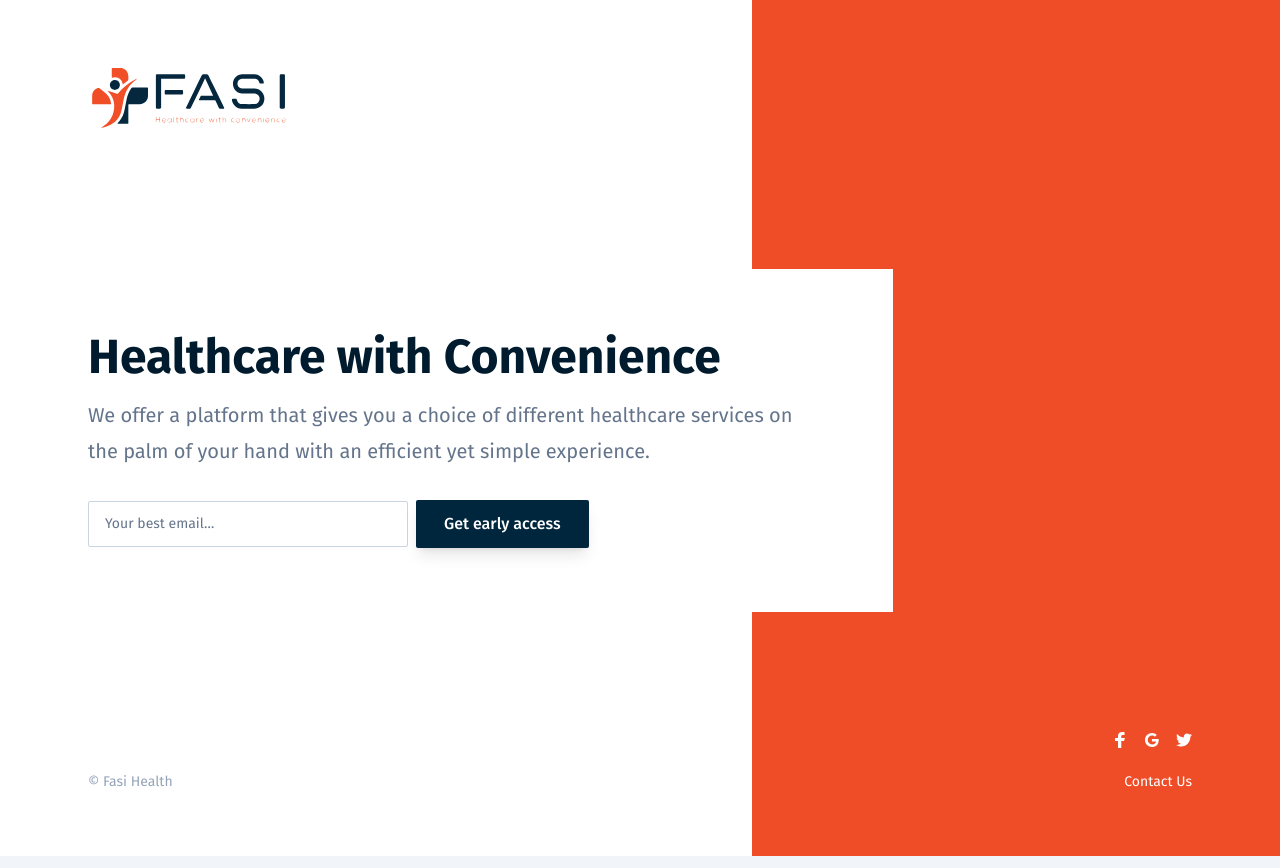
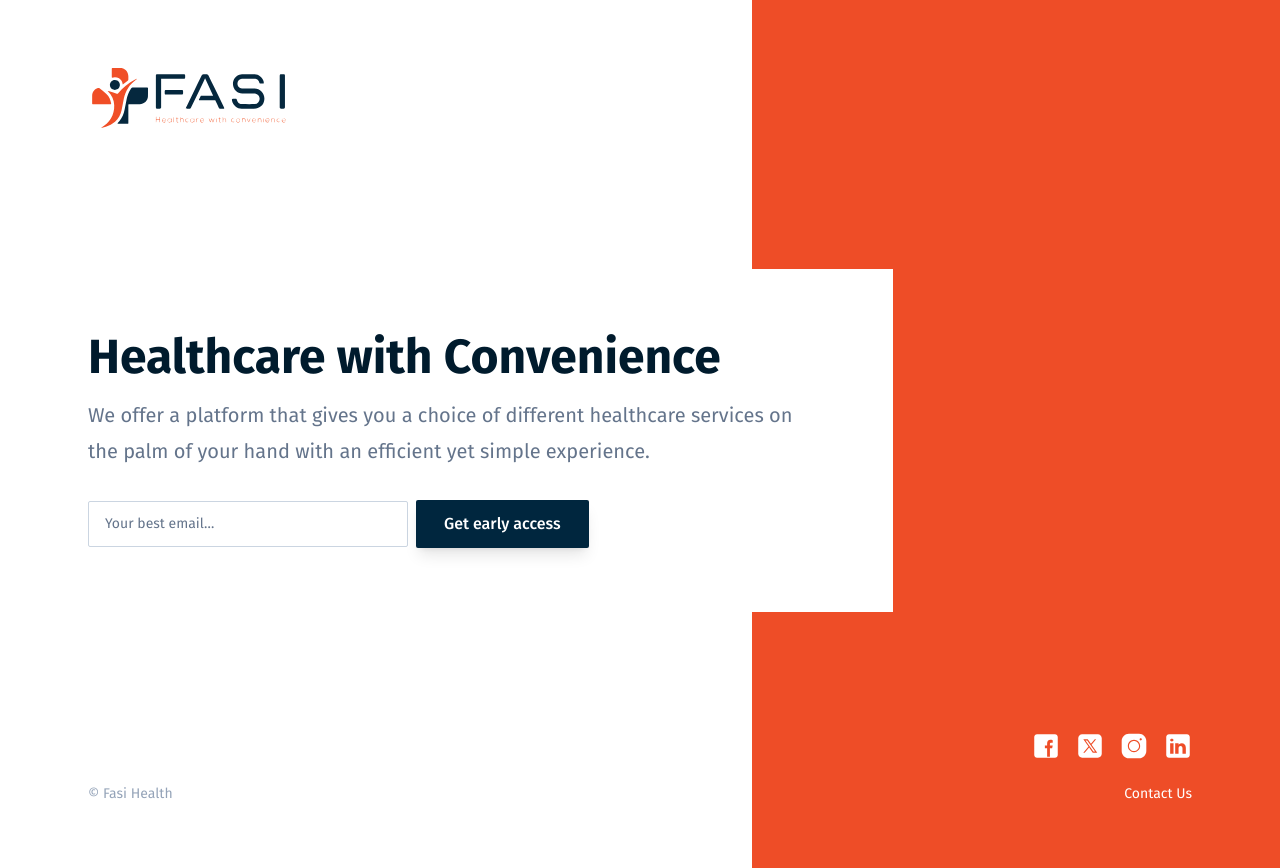
Before and after one commit to Fasi-Health/fasi-landing, a React (Vite) app: page / in a window 1280 px wide. Built offline with nearby package versions, Linux system fonts and the light colour scheme.

Commit message:
Change icons

```diff
--- a/src/assets/styles.css
+++ b/src/assets/styles.css
@@ -1248,6 +1248,9 @@ select {
 .w-full {
   width: 100%;
 }
+.w-20 {
+  width: 5rem;
+}
 .max-w-3xl {
   max-width: 48rem;
 }
--- a/src/components/social-links.tsx
+++ b/src/components/social-links.tsx
@@ -3,19 +3,23 @@ import classnames from 'clsx'
 const SOCIAL_LINKS = [
   {
     name: `Facebook`,
-    url: `https://facebook.com`,
-    svg: `<svg width="16" height="16" xmlns="http://www.w3.org/2000/svg"><path d="M6.023 16L6 9H3V6h3V4c0-2.7 1.672-4 4.08-4 1.153 0 2.144.086 2.433.124v2.821h-1.67c-1.31 0-1.563.623-1.563 1.536V6H13l-1 3H9.28v7H6.023z" fill="#FFFFFF" /></svg>`,
-  },
-  {
-    name: `Google`,
-    url: `https://google.com`,
-    svg: `<svg width="16" height="16" xmlns="http://www.w3.org/2000/svg"><path
-    d="M7.9 7v2.4H12c-.2 1-1.2 3-4 3-2.4 0-4.3-2-4.3-4.4 0-2.4 2-4.4 4.3-4.4 1.4 0 2.3.6 2.8 1.1l1.9-1.8C11.5 1.7 9.9 1 8 1 4.1 1 1 4.1 1 8s3.1 7 7 7c4 0 6.7-2.8 6.7-6.8 0-.5 0-.8-.1-1.2H7.9z" fill="#FFFFFF" /></svg>`,
+    url: `https://www.facebook.com/profile.php?id=100094977233334`,
+    svg: `<svg fill="#FFFFFF" xmlns="http://www.w3.org/2000/svg"  viewBox="0 0 50 50" width="28px" height="28px">    <path d="M41,4H9C6.24,4,4,6.24,4,9v32c0,2.76,2.24,5,5,5h32c2.76,0,5-2.24,5-5V9C46,6.24,43.76,4,41,4z M37,19h-2c-2.14,0-3,0.5-3,2 v3h5l-1,5h-4v15h-5V29h-4v-5h4v-3c0-4,2-7,6-7c2.9,0,4,1,4,1V19z"/></svg>`,
   },
   {
     name: `Twitter`,
-    url: `https://twitter.com`,
-    svg: `<svg width="16" height="16" xmlns="http://www.w3.org/2000/svg"><path d="M16 3c-.6.3-1.2.4-1.9.5.7-.4 1.2-1 1.4-1.8-.6.4-1.3.6-2.1.8-.6-.6-1.5-1-2.4-1-1.7 0-3.2 1.5-3.2 3.3 0 .3 0 .5.1.7-2.7-.1-5.2-1.4-6.8-3.4-.3.5-.4 1-.4 1.7 0 1.1.6 2.1 1.5 2.7-.5 0-1-.2-1.5-.4C.7 7.7 1.8 9 3.3 9.3c-.3.1-.6.1-.9.1-.2 0-.4 0-.6-.1.4 1.3 1.6 2.3 3.1 2.3-1.1.9-2.5 1.4-4.1 1.4H0c1.5.9 3.2 1.5 5 1.5 6 0 9.3-5 9.3-9.3v-.4C15 4.3 15.6 3.7 16 3z" fill="#FFFFFF" /></svg>`,
+    url: `https://twitter.com/fasihealth`,
+    svg: `<svg fill="#FFFFFF" xmlns="http://www.w3.org/2000/svg"  viewBox="0 0 50 50" width="28px" height="28px"><path d="M 11 4 C 7.134 4 4 7.134 4 11 L 4 39 C 4 42.866 7.134 46 11 46 L 39 46 C 42.866 46 46 42.866 46 39 L 46 11 C 46 7.134 42.866 4 39 4 L 11 4 z M 13.085938 13 L 21.023438 13 L 26.660156 21.009766 L 33.5 13 L 36 13 L 27.789062 22.613281 L 37.914062 37 L 29.978516 37 L 23.4375 27.707031 L 15.5 37 L 13 37 L 22.308594 26.103516 L 13.085938 13 z M 16.914062 15 L 31.021484 35 L 34.085938 35 L 19.978516 15 L 16.914062 15 z"/></svg>`,
+  },
+  {
+    name: `Instagram`,
+    url: `https://www.instagram.com/fasihealth/`,
+    svg: `<svg fill="#FFFFFF" xmlns="http://www.w3.org/2000/svg"  viewBox="0 0 50 50" width="28px" height="28px">    <path d="M 16 3 C 8.83 3 3 8.83 3 16 L 3 34 C 3 41.17 8.83 47 16 47 L 34 47 C 41.17 47 47 41.17 47 34 L 47 16 C 47 8.83 41.17 3 34 3 L 16 3 z M 37 11 C 38.1 11 39 11.9 39 13 C 39 14.1 38.1 15 37 15 C 35.9 15 35 14.1 35 13 C 35 11.9 35.9 11 37 11 z M 25 14 C 31.07 14 36 18.93 36 25 C 36 31.07 31.07 36 25 36 C 18.93 36 14 31.07 14 25 C 14 18.93 18.93 14 25 14 z M 25 16 C 20.04 16 16 20.04 16 25 C 16 29.96 20.04 34 25 34 C 29.96 34 34 29.96 34 25 C 34 20.04 29.96 16 25 16 z"/></svg>`,
+  },
+  {
+    name: `LinkedIn`,
+    url: `https://twitter.com/fasihealth`,
+    svg: `<svg fill="#FFFFFF" xmlns="http://www.w3.org/2000/svg"  viewBox="0 0 50 50" width="28px" height="28px">    <path d="M41,4H9C6.24,4,4,6.24,4,9v32c0,2.76,2.24,5,5,5h32c2.76,0,5-2.24,5-5V9C46,6.24,43.76,4,41,4z M17,20v19h-6V20H17z M11,14.47c0-1.4,1.2-2.47,3-2.47s2.93,1.07,3,2.47c0,1.4-1.12,2.53-3,2.53C12.2,17,11,15.87,11,14.47z M39,39h-6c0,0,0-9.26,0-10 c0-2-1-4-3.5-4.04h-0.08C27,24.96,26,27.02,26,29c0,0.91,0,10,0,10h-6V20h6v2.56c0,0,1.93-2.56,5.81-2.56 c3.97,0,7.19,2.73,7.19,8.26V39z"/></svg>`,
   },
 ]
 
@@ -36,9 +40,9 @@ export function SocialLinkItem({
 }) {
   return (
     <li className="ml-4">
-      <a href={link.url}>
+      <a href={link.url} target="_blank">
         <span className="sr-only">{link.name}</span>
-        <div dangerouslySetInnerHTML={{ __html: link.svg }} />
+        <div className="" dangerouslySetInnerHTML={{ __html: link.svg }} />
       </a>
     </li>
   )
```
